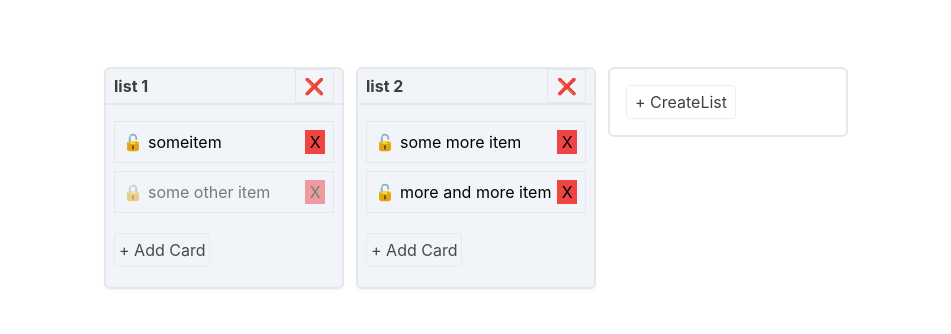
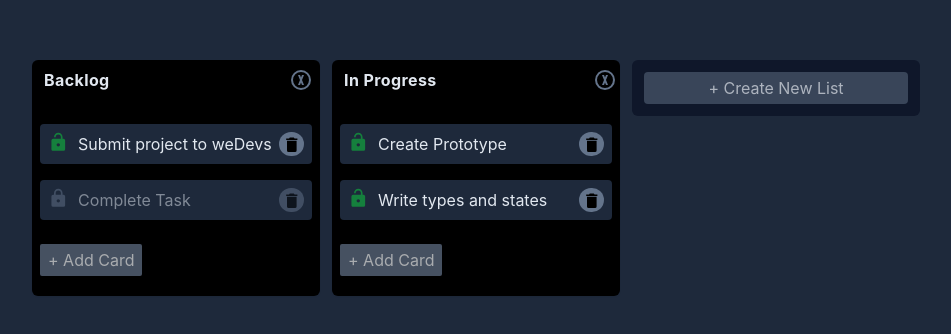
Before and after one commit to MelodyGhost/mg-task-board, a Next.js app: page / in a window 1280 px wide. Shown: the part 222-556 px from the top of the page, without its empty margins (164-1115 px from the left). Built offline with nearby package versions, Linux system fonts and the light colour scheme.

Commit message:
complete redesign

```diff
--- a/pages/index.tsx
+++ b/pages/index.tsx
@@ -5,8 +5,6 @@ import CreateList from '../src/components/create-list';
 import TheList from '../src/components/the-list';
 import { initialStore, useTaskState } from '../src/store/hooks/use-task-state';
 import styles from '../styles/Home.module.css';
-
-// import StateProvider = createContext()
 
 const Home: NextPage = () => {
   const { state, dispatch } = useTaskState();
--- a/src/components/create-list/index.tsx
+++ b/src/components/create-list/index.tsx
@@ -21,20 +21,20 @@ const CreateList: React.FC<ICreateList> = ({ state, dispatch }) => {
   };
 
   return (
-    <div className="p-4 border-2 rounded-md w-60 h-fit">
+    <div className="p-3 bg-slate-900 rounded-md w-72 h-fit" draggable={false}>
       {!createListOpen && (
         <button
-          className="border px-2 py-1 opacity-75 rounded"
+          className="px-2 py-1 opacity-75 rounded mx-auto bg-slate-600 text-slate-200 w-full"
           onClick={() => setCreateListOpen(true)}
         >
-          + CreateList
+          + Create New List
         </button>
       )}
       {createListOpen && (
         <div>
           <input
             type="text"
-            className="p-2 mx-1 my-3 border"
+            className="p-2 mx-1 my-3 rounded-sm w-full"
             value={input}
             placeholder={'Give your list a name...'}
             autoFocus
@@ -43,14 +43,14 @@ const CreateList: React.FC<ICreateList> = ({ state, dispatch }) => {
           />
           <div className="flex gap-4">
             <button
-              className="border px-2 py-1 bg-slate-800 text-white rounded-md"
+              className="px-2 py-1 bg-green-700 text-white rounded-md"
               type="submit"
               onClick={createList}
             >
-              Save List
+              Add List
             </button>
             <button
-              className="border-2 px-2 py-1"
+              className="text-slate-200 px-2 py-1"
               onClick={() => setCreateListOpen(false)}
             >
               X
--- a/src/components/the-list/add-card/index.tsx
+++ b/src/components/the-list/add-card/index.tsx
@@ -24,7 +24,7 @@ const AddCard: React.FC<IAddCard> = ({ dispatch, listId }) => {
     <div className="my-3">
       {!createCardOpen && (
         <button
-          className="p-1 rounded-sm opacity-70 border"
+          className="py-1 px-2 rounded-sm opacity-70 bg-slate-500 text-slate-100"
           onClick={() => {
             setCreateCardOpen(true);
           }}
@@ -35,7 +35,7 @@ const AddCard: React.FC<IAddCard> = ({ dispatch, listId }) => {
       {createCardOpen && (
         <div>
           <textarea
-            className="p-2 mx-1 my-3 border"
+            className="p-2 mx-1 my-3 border w-full"
             value={cardInput}
             placeholder="Enter a card title..."
             autoFocus
@@ -46,13 +46,13 @@ const AddCard: React.FC<IAddCard> = ({ dispatch, listId }) => {
           />
           <div className="flex gap-4">
             <button
-              className="border px-2 py-1 bg-slate-800 text-white rounded-md"
+              className="px-2 py-1 bg-blue-600 text-white rounded-md"
               onClick={() => createCard(randIdGenerator())}
             >
               Add Card
             </button>
             <button
-              className="border px-2 py-1"
+              className="px-2 py-1 text-gray-300"
               onClick={() => setCreateCardOpen(false)}
             >
               X
--- a/src/components/the-list/drag-place/index.tsx
+++ b/src/components/the-list/drag-place/index.tsx
@@ -9,12 +9,10 @@ const DragPlace: React.FC<IDragPlace> = ({
 }) => {
   return (
     <div
-      className="opacity-0 h-2 transition-all"
+      className="opacity-0 h-2 transition-all bg-gray-700 rounded m-1"
       onDragEnter={handleDragEnter}
       onDragLeave={handleDragLeave}
-    >
-      .
-    </div>
+    ></div>
   );
 };
 
--- a/src/components/the-list/index.tsx
+++ b/src/components/the-list/index.tsx
@@ -22,21 +22,25 @@ const TheList: React.FC<ITheList> = ({ id, state, dispatch }) => {
     ev.preventDefault();
     // (ev.target as HTMLDivElement).textContent = 'Drop Here';
     (ev.target as HTMLDivElement).style.height = '40px';
+    (ev.target as HTMLDivElement).style.opacity = '1';
     position = key;
     lastDrag = ev.target as HTMLDivElement;
   };
 
   const handleDragLeave = (ev: React.DragEvent) => {
     (ev.target as HTMLDivElement).style.height = '8px';
+    (ev.target as HTMLDivElement).style.opacity = '0';
   };
 
   const handledDragOver = (ev: React.DragEvent<HTMLDivElement>) => {
     ev.preventDefault();
+    ev.dataTransfer.dropEffect = 'move';
   };
 
   const handleDrop = (ev: React.DragEvent<HTMLDivElement>) => {
     if (lastDrag) {
       lastDrag.style.height = '8px';
+      lastDrag.style.opacity = '0';
     }
 
     const stringData = ev.dataTransfer.getData('text/plain');
@@ -50,7 +54,7 @@ const TheList: React.FC<ITheList> = ({ id, state, dispatch }) => {
 
   return (
     <div
-      className="border-2 rounded-md bg-slate-100 shadow-sm w-60 h-fit"
+      className="rounded-md bg-black shadow-sm w-72 h-fit"
       onDragOver={handledDragOver}
       onDrop={handleDrop}
     >
--- a/src/components/the-list/list-name/index.tsx
+++ b/src/components/the-list/list-name/index.tsx
@@ -1,5 +1,6 @@
 import { Dispatch, useEffect, useState } from 'react';
 import { Actions, ActionTypes, IList } from '../../../store/types';
+import { CrossIcon } from '../../../utils/icons';
 
 interface IListName {
   list: IList;
@@ -34,13 +35,13 @@ const ListName: React.FC<IListName> = ({ list, dispatch }) => {
   }, []);
 
   return (
-    <div className="border-b-2 px-2">
+    <div className="px-3 py-1">
       {editMode && (
         <input
           type="text"
           value={textInput}
           autoFocus
-          className="p-1 rounded-sm"
+          className="p-1 rounded-sm bg-slate-200"
           onChange={(e) => {
             setTextInput(e.target.value);
           }}
@@ -48,19 +49,16 @@ const ListName: React.FC<IListName> = ({ list, dispatch }) => {
         />
       )}
       {!editMode && (
-        <div className="flex justify-between items-center">
-          <strong
-            className="flex-grow opacity-75"
-            onDoubleClick={() => setEditmode(true)}
-          >
+        <div className="flex justify-between items-center text-slate-200 tracking-wide">
+          <strong className="flex-grow" onDoubleClick={() => setEditmode(true)}>
             {textInput}
           </strong>
           <button
-            className="border p-1 text-red-600"
+            className="p-1 -mr-5 text-red-700"
             style={{ flex: 0.2 }}
             onClick={deleteList}
           >
-            ❌
+            <CrossIcon />
           </button>
         </div>
       )}
--- a/src/components/the-list/single-card/index.tsx
+++ b/src/components/the-list/single-card/index.tsx
@@ -1,5 +1,6 @@
 import { Dispatch, useEffect, useState, useCallback } from 'react';
 import { Actions, ActionTypes, ICard } from '../../../store/types';
+import { DeleteIcon, LockIcon, UnlockIcon } from '../../../utils/icons';
 
 interface ISingleCard {
   card: ICard;
@@ -24,6 +25,7 @@ const SingleCard: React.FC<ISingleCard> = ({ card, listId, dispatch }) => {
   };
 
   const deleteCard = () => {
+    if (card.locked) return;
     dispatch({
       type: ActionTypes.DELETE_CARD,
       payload: { id: card.id, listId },
@@ -32,11 +34,12 @@ const SingleCard: React.FC<ISingleCard> = ({ card, listId, dispatch }) => {
 
   const handleDragStart = (e: React.DragEvent<HTMLDivElement>) => {
     console.log('drag started');
-    (e.target as HTMLDivElement).style.opacity = '0.3';
+    (e.target as HTMLDivElement).style.opacity = '0.2';
     e.dataTransfer.setData(
       'text/plain',
       JSON.stringify({ id: card.id, listId })
     );
+    e.dataTransfer.effectAllowed = 'move';
   };
 
   const handleDragEnd = (e: React.DragEvent<HTMLDivElement>) => {
@@ -56,13 +59,13 @@ const SingleCard: React.FC<ISingleCard> = ({ card, listId, dispatch }) => {
       draggable={!card.locked}
       onDragStart={(e) => handleDragStart(e)}
       onDragEnd={handleDragEnd}
-      className="border p-2 transition-all"
+      className="rounded p-2 transition-all bg-slate-800"
     >
       {editMode && (
         <input
           type="text"
           value={renameInput}
-          className="p-1 rounded-sm"
+          className="p-1 rounded-sm w-full bg-slate-200"
           autoFocus
           onChange={(e) => {
             setRenameInput(e.target.value);
@@ -72,12 +75,16 @@ const SingleCard: React.FC<ISingleCard> = ({ card, listId, dispatch }) => {
       )}
       {!editMode && (
         <div
-          className={`flex ${
+          className={`flex text-slate-200 ${
             card.locked ? 'opacity-50' : 'opacity-100 cursor-pointer'
           }`}
         >
-          <button onClick={toggleLock} style={{ flex: 0.1, paddingRight: 5 }}>
-            {card.locked ? '🔒' : '🔓'}
+          <button
+            className="w-4 h-4 object-contain"
+            onClick={toggleLock}
+            style={{ flex: 0.1, paddingRight: 5 }}
+          >
+            {card.locked ? <LockIcon /> : <UnlockIcon />}
           </button>
           <div
             className="transition-all"
@@ -87,11 +94,11 @@ const SingleCard: React.FC<ISingleCard> = ({ card, listId, dispatch }) => {
             {renameInput}
           </div>
           <button
-            className="bg-red-500 h-fit"
+            className="h-fit bg-slate-500 rounded-full hover:bg-red-700"
             onClick={deleteCard}
             style={{ flex: 0.1 }}
           >
-            X
+            <DeleteIcon />
           </button>
         </div>
       )}
--- a/src/store/hooks/use-task-state/index.ts
+++ b/src/store/hooks/use-task-state/index.ts
@@ -7,12 +7,12 @@ export const initialStore: ITaskBoardState = {
     byId: {
       list1: {
         id: 'list1',
-        listName: 'list 1',
+        listName: 'Backlog',
         cards: ['card1', 'card2'],
       },
       list2: {
         id: 'list2',
-        listName: 'list 2',
+        listName: 'In Progress',
         cards: ['card3', 'card4'],
       },
     },
@@ -22,22 +22,22 @@ export const initialStore: ITaskBoardState = {
     byId: {
       card1: {
         id: 'card1',
-        title: 'someitem',
+        title: 'Submit project to weDevs',
         locked: false,
       },
       card2: {
         id: 'card2',
-        title: 'some other item',
+        title: 'Complete Task',
         locked: true,
       },
       card3: {
         id: 'card3',
-        title: 'some more item',
+        title: 'Create Prototype',
         locked: false,
       },
       card4: {
         id: 'card4',
-        title: 'more and more item',
+        title: 'Write types and states',
         locked: false,
       },
     },
--- /dev/null
+++ b/src/utils/Style.module.css
@@ -0,0 +1,5 @@
+.crossIcon:hover {
+  background: rgb(239, 68, 68);
+  border-radius: 50%;
+  transition: color 0.2s ease;
+}
--- /dev/null
+++ b/src/utils/icons.tsx
@@ -0,0 +1,52 @@
+import { useState } from 'react';
+import Styles from './Style.module.css';
+export const CrossIcon = () => {
+  const [fill, setFill] = useState('rgb(100, 116, 139)');
+  return (
+    <svg
+      style={{ width: '24px', height: '24px' }}
+      className={Styles.crossIcon}
+      viewBox="0 0 24 24"
+      onMouseEnter={() => setFill('rgb(226,232,240)')}
+      onMouseLeave={() => setFill('rgb(100, 116, 139)')}
+    >
+      <path
+        fill={fill}
+        d="M9,7H11L12,9.5L13,7H15L13,12L15,17H13L12,14.5L11,17H9L11,12L9,7M12,2A10,10 0 0,1 22,12A10,10 0 0,1 12,22A10,10 0 0,1 2,12A10,10 0 0,1 12,2M12,4A8,8 0 0,0 4,12A8,8 0 0,0 12,20A8,8 0 0,0 20,12A8,8 0 0,0 12,4Z"
+      />
+    </svg>
+  );
+};
+
+export const DeleteIcon = () => {
+  return (
+    <svg style={{ width: '24px', height: '24px' }} viewBox="-4 -4 30 30">
+      <path
+        // fill="rgb(100, 116, 139)"
+        d="M19,4H15.5L14.5,3H9.5L8.5,4H5V6H19M6,19A2,2 0 0,0 8,21H16A2,2 0 0,0 18,19V7H6V19Z"
+      />
+    </svg>
+  );
+};
+
+export const LockIcon = () => {
+  return (
+    <svg style={{ width: '24px', height: '24px' }} viewBox="0 0 28 28">
+      <path
+        fill="rgb(100, 116, 139)"
+        d="M12,17A2,2 0 0,0 14,15C14,13.89 13.1,13 12,13A2,2 0 0,0 10,15A2,2 0 0,0 12,17M18,8A2,2 0 0,1 20,10V20A2,2 0 0,1 18,22H6A2,2 0 0,1 4,20V10C4,8.89 4.9,8 6,8H7V6A5,5 0 0,1 12,1A5,5 0 0,1 17,6V8H18M12,3A3,3 0 0,0 9,6V8H15V6A3,3 0 0,0 12,3Z"
+      />
+    </svg>
+  );
+};
+
+export const UnlockIcon = () => {
+  return (
+    <svg style={{ width: '24px', height: '24px' }} viewBox="0 0 28 28">
+      <path
+        fill="rgb(21,128,61)"
+        d="M18,8A2,2 0 0,1 20,10V20A2,2 0 0,1 18,22H6C4.89,22 4,21.1 4,20V10A2,2 0 0,1 6,8H15V6A3,3 0 0,0 12,3A3,3 0 0,0 9,6H7A5,5 0 0,1 12,1A5,5 0 0,1 17,6V8H18M12,17A2,2 0 0,0 14,15A2,2 0 0,0 12,13A2,2 0 0,0 10,15A2,2 0 0,0 12,17Z"
+      />
+    </svg>
+  );
+};
--- a/styles/globals.css
+++ b/styles/globals.css
@@ -7,6 +7,8 @@ body {
   margin: 0;
   font-family: -apple-system, BlinkMacSystemFont, Segoe UI, Roboto, Oxygen,
     Ubuntu, Cantarell, Fira Sans, Droid Sans, Helvetica Neue, sans-serif;
+  --tw-bg-opacity: 1;
+  background-color: rgb(30 41 59 / var(--tw-bg-opacity));
 }
 
 a {
```
